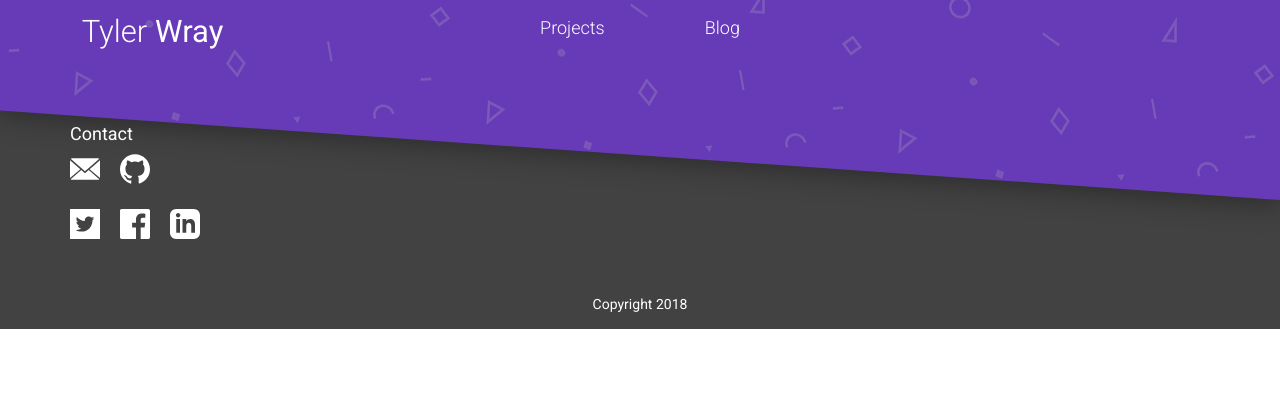
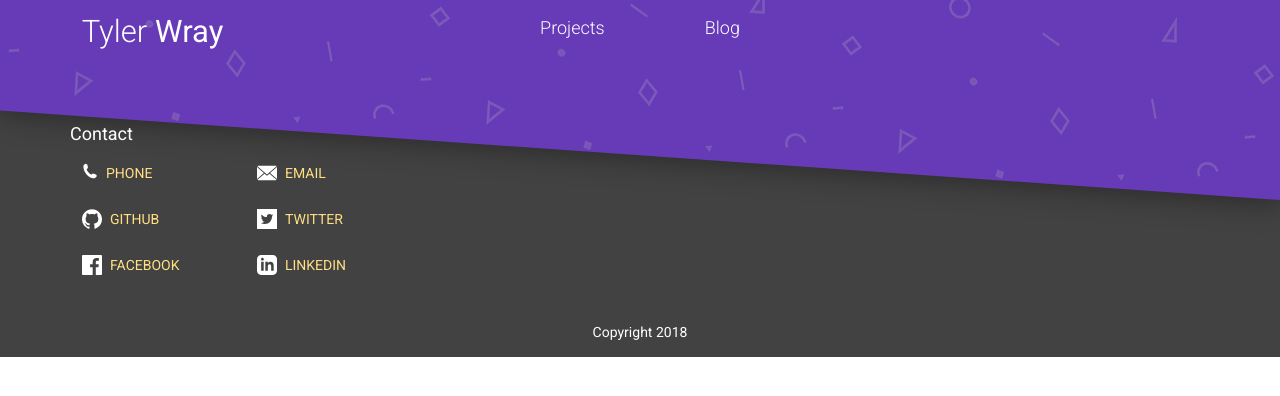
Before and after one commit to tylerwray/tylerwray.me, a React app: page /contact in a window 1280 px wide. Shown: the top 396 px of the page. Built offline with nearby package versions, Linux system fonts and the light colour scheme; what flux would draw is missing.

Commit message:
Adding profesh looking footer icons

```diff
--- a/src/components/App.js
+++ b/src/components/App.js
@@ -11,7 +11,8 @@ import Footer from './Footer';
 
 const muiTheme = getMuiTheme({
   flatButton: {
-    primaryTextColor: 'var(--link-color)'
+    primaryTextColor: 'var(--link-color)',
+    secondaryTextColor: '#FFE082'
   }
 });
 
--- a/src/components/Footer.js
+++ b/src/components/Footer.js
@@ -1,14 +1,17 @@
 import React from 'react';
+
+import FlatButton from 'material-ui/FlatButton';
 
 import Grid from 'react-bootstrap/lib/Grid';
 import Row from 'react-bootstrap/lib/Row';
 import Col from 'react-bootstrap/lib/Col';
 
-import Email from '../images/email.svg.js';
-import Github from '../images/github.svg.js';
-import Twitter from '../images/twitter.svg.js';
-import Facebook from '../images/facebook.svg.js';
-import Linkedin from '../images/linkedin.svg.js';
+import Phone from '../images/phone.svg';
+import Email from '../images/email.svg';
+import Github from '../images/github.svg';
+import Twitter from '../images/twitter.svg';
+import Facebook from '../images/facebook.svg';
+import Linkedin from '../images/linkedin.svg';
 
 const footerStyle = {
   minHeight: '100px',
@@ -19,34 +22,82 @@ const footerStyle = {
 };
 
 const iconStyle = {
-  height: '30px',
-  fill: '#FFFFFF',
-  marginRight: '20px',
-  marginBottom: '20px'
+  height: '20px',
+  fill: '#FFFFFF'
+};
+
+const buttonStyle = {
+  marginBottom: '10px'
 };
 
 const Footer = () => (
   <div style={footerStyle}>
     <Grid>
       <Row style={{ maxWidth: '700px' }}>
-        <Col xs={12} sm={6} md={4}>
+        <Col xs={12} sm={6}>
           <h4>Contact</h4>
-          <a href="mailto:wraytw@gmail.com">
-            <Email style={iconStyle} />
-          </a>
-          <a href="https://github.com/wraytw" rel="noopener noreferrer" target="_blank">
-            <Github style={iconStyle} />
-          </a>
-          <div></div>
-          <a href="https://twitter.com/wray_tw" rel="noopener noreferrer" target="_blank">
-            <Twitter style={iconStyle} />
-          </a>
-          <a href="https://www.facebook.com/wraytw" rel="noopener noreferrer" target="_blank">
-            <Facebook style={iconStyle}/>
-          </a>
-          <a href="https://www.linkedin.com/in/wraytw/" rel="noopener noreferrer" target="_blank">
-            <Linkedin style={iconStyle}/>
-          </a>
+          <Row>
+            <Col xs={12} md={6}>
+              <FlatButton
+                href={'tel:+18018556510'}
+                target="_blank"
+                label="Phone"
+                secondary={true}
+                icon={<Phone style={iconStyle} />}
+                style={buttonStyle}
+              />
+            </Col>
+            <Col xs={12} md={6}>
+              <FlatButton
+                href={'mailto:wraytw@gmail.com'}
+                target="_blank"
+                label="Email"
+                secondary={true}
+                icon={<Email style={iconStyle} />}
+                style={buttonStyle}
+              />
+            </Col>
+            <Col xs={12} md={6}>
+              <FlatButton
+                href={'https://github.com/wraytw'}
+                target="_blank"
+                label="Github"
+                secondary={true}
+                icon={<Github style={iconStyle} />}
+                style={buttonStyle}
+              />
+            </Col>
+            <Col xs={12} md={6}>
+              <FlatButton
+                href={'https://twitter.com/wray_tw'}
+                target="_blank"
+                label="Twitter"
+                secondary={true}
+                icon={<Twitter style={iconStyle} />}
+                style={buttonStyle}
+              />
+            </Col>
+            <Col xs={12} md={6}>
+              <FlatButton
+                href={'https://www.facebook.com/wraytw'}
+                target="_blank"
+                label="Facebook"
+                secondary={true}
+                icon={<Facebook style={iconStyle} />}
+                style={buttonStyle}
+              />
+            </Col>
+            <Col xs={12} md={6}>
+              <FlatButton
+                href={'https://www.linkedin.com/in/wraytw/'}
+                target="_blank"
+                label="Linkedin"
+                secondary={true}
+                icon={<Linkedin style={iconStyle} />}
+                style={buttonStyle}
+              />
+            </Col>
+          </Row>
         </Col>
       </Row>
       <div style={{ marginTop: '30px' }}></div>
--- /dev/null
+++ b/src/images/phone.svg.js
@@ -0,0 +1,14 @@
+import React from 'react';
+import PropTypes from 'prop-types';
+
+const Phone = ({ style }) => (
+  <svg style={{ ...style, enableBackground: 'new 0 0 100 100' }} version="1.1" x="0px" y="0px" viewBox="0 0 100 125">
+    <path d="M90.1,75.1l-0.5-1c-1.4-3.3-18.6-8.3-20-8.4l-1.1,0.1c-2.1,0.4-4.4,2.3-8.9,6.2c-0.9,0.8-2.1,1-3.2,0.4c-5.9-3.3-13.1-9.9-16.7-13.9c-3.9-4.3-8.6-11.4-10.8-17.1c-0.4-1.1,0-2.3,0.8-3.1c5.1-4.6,7.3-6.8,7.5-9.2c0.1-1.4-2.9-19.1-6-20.8l-0.9-0.6c-2-1.3-5-3.2-8.3-2.5c-0.8,0.2-1.6,0.5-2.3,0.9C17.5,7.5,12,11.3,9.5,16.2C8,19.3,7.3,47.4,28.3,71.1c20.8,23.5,46.5,24.5,50.3,23.7l0.1,0l0.3-0.1c5.2-1.9,9.6-6.8,11.3-8.9C93.4,82.1,91.3,77.6,90.1,75.1z" />
+  </svg>
+);
+
+Phone.propTypes = {
+  style: PropTypes.object
+};
+
+export default Phone;
```
